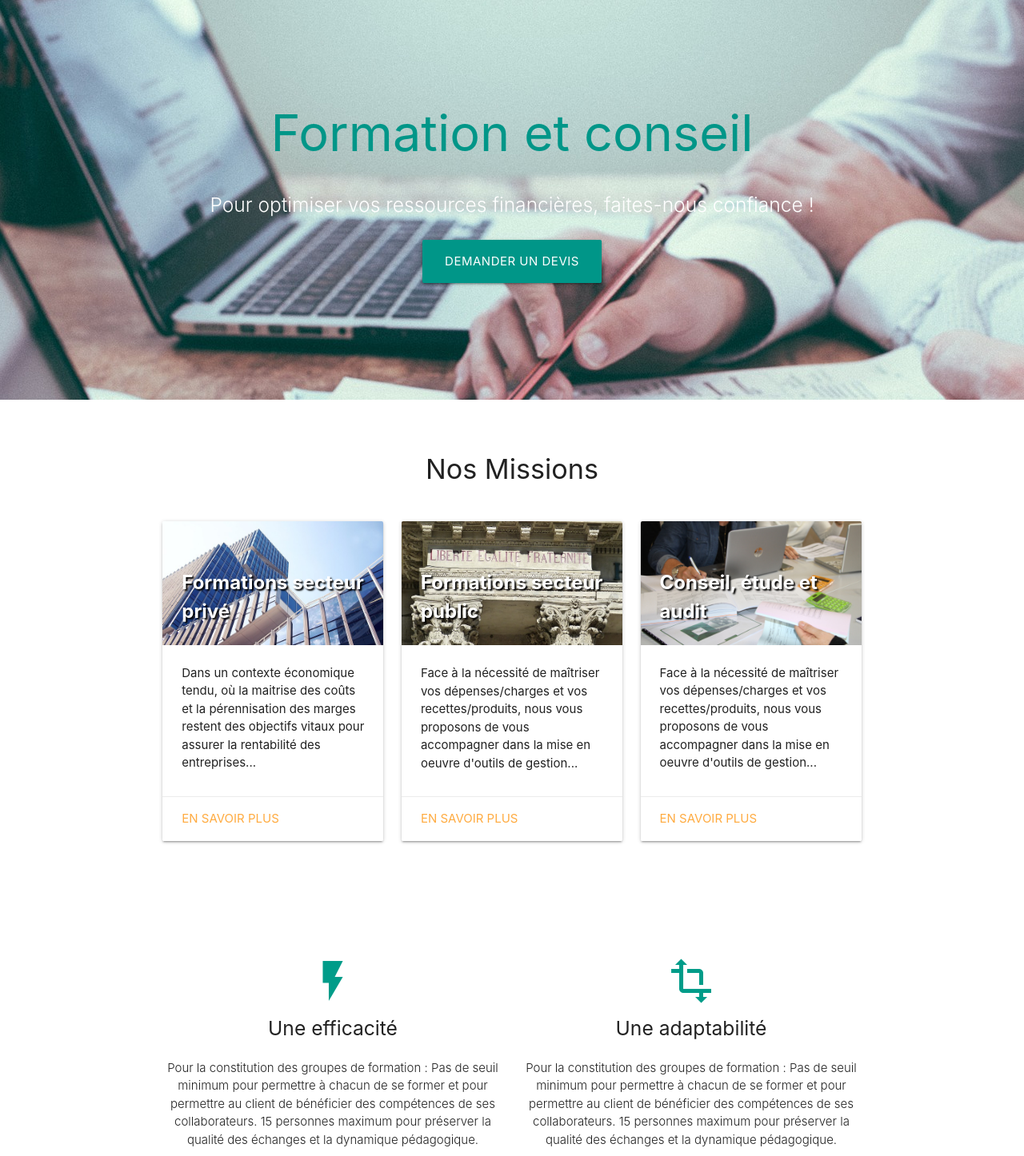
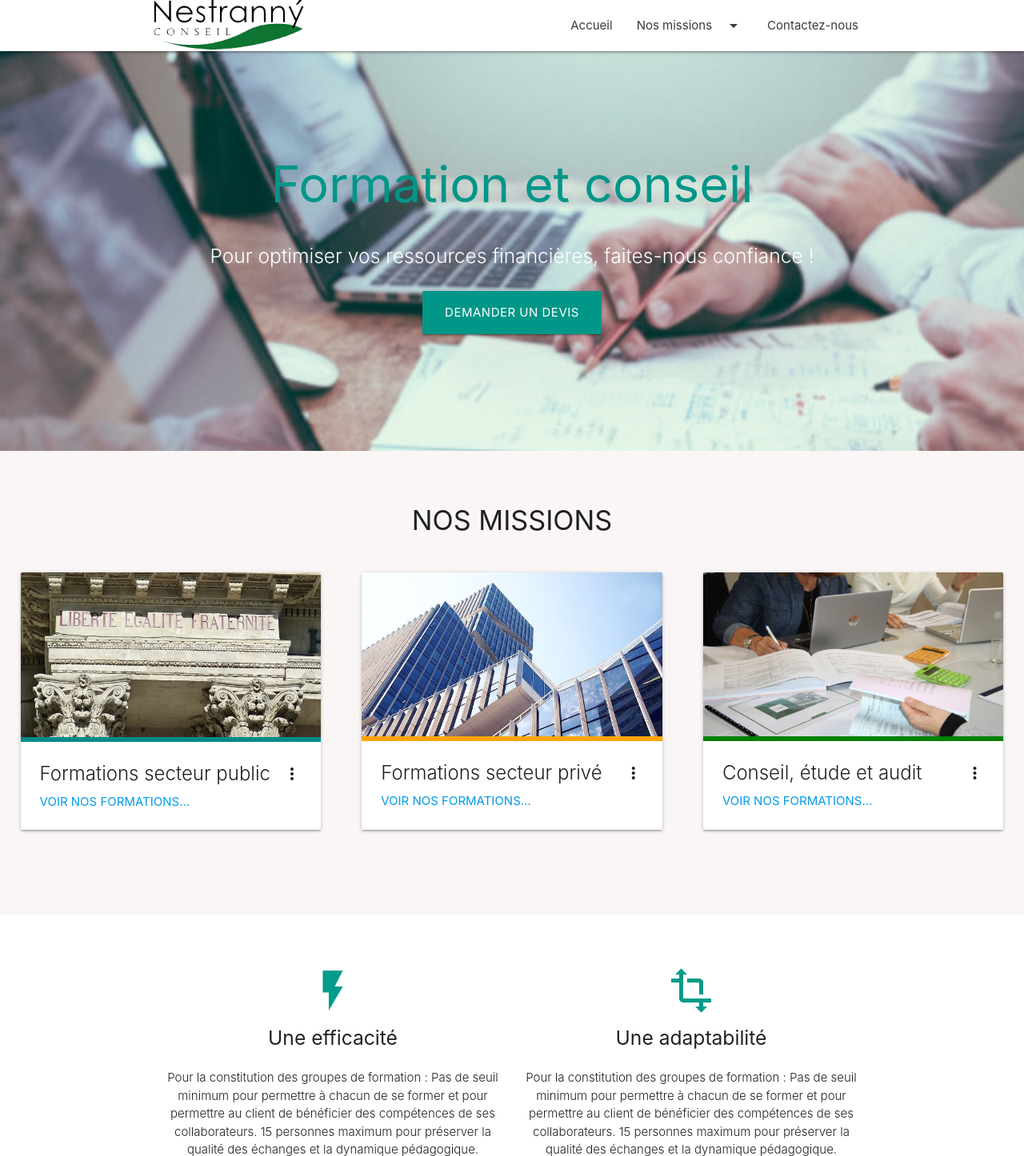
Before and after one commit to Hugox7/NestrannyConseil, a PHP site: page / in a window 1280 px wide. Shown: the top 1446 px of the page at 80% size. Run offline with PHP 8.4, Linux system fonts and the light colour scheme.

Commit message:
modif des cards

```diff
--- a/css/index.css
+++ b/css/index.css
@@ -1,6 +1,12 @@
 .section {
     padding-top: 3rem;
     padding-bottom: 3rem;
+}
+
+.section-cards {
+    padding-top: 3rem;
+    padding-bottom: 3rem;
+    background-color: #FBF6F6;
 }
 
 .logo {
@@ -13,52 +19,81 @@
     width: 100vw; */
 }
 
-.cards {
-    /* margin: 70px 25px; */
-    display: flex;
-    flex-direction: column;
-    justify-content: center;
-    margin: auto;
+/* CARDS */
+
+.card {
 
 }
-
-.card-list {
-
-}
-
-.card-title {
-    font-weight: bold !important;
-    text-shadow: 2px 2px 2px black !important;
-}
-
-.img-card {
-    overflow: hidden;
-}
-
-/* .nocard {
-
-} */
 
 .title-card {
     display: flex;
     justify-content: center;
-    margin-bottom: 25px;
+}
+
+.card-container {
+    padding: 2vw !important;
+}
+
+.card-image {
+    position: relative;
+}
+
+#color-public {
+    height: 6px;
+    background-color: darkcyan;
+    width: 100%;
+    position: absolute;
+    bottom: 0;
+    left: 0;
+    right: 0;
+}
+
+#color-prive {
+    height: 6px;
+    background-color: orange;
+    width: 100%;
+    position: absolute;
+    bottom: 0;
+    left: 0;
+    right: 0;
+}
+
+#color-conseil {
+    height: 6px;
+    background-color: green;
+    width: 100%;
+    position: absolute;
+    bottom: 0;
+    left: 0;
+    right: 0;
 }
 
 
 
 
 /* HEADER */
-.green {
+.white {
     /* background-color: #006518 !important; */
-    position: fixed !important;
+    /*position: fixed !important;
     top:0px;
     background: rgba(0, 0, 0, 0.2) !important;
-    z-index: 150;
+    z-index: 150;  */
+}
+
+li a {
+   color: #3B3A3A !important;
 }
 
 li:hover {
-    background: #006518;
+    background-color: #008135 !important;
+}
+
+li a:hover {
+    color: #ffffff !important;
+}
+
+.sidenav-trigger {
+   color: #008135 !important;
 }
 
 
@@ -75,6 +110,10 @@ li:hover {
 
 .parallax-text {
     color: white !important;
+}
+
+#download-button:hover {
+    background-color: #008135 !important;
 }
 
 /* ICON PART */
--- a/index.html
+++ b/index.html
@@ -7,8 +7,9 @@
       <link type="text/css" rel="stylesheet" href="css/materialize.min.css"  media="screen,projection"/>
       <link type="text/css" rel='stylesheet' href="css/index.css"/>
 
+
       <!--Let browser know website is optimized for mobile-->
-      <meta name="viewport" content="width=device-width, initial-scale=1.0"/>
+      <!-- <meta name="viewport" content="width=device-width, initial-scale=1.0"/> -->
       <meta charset="utf-8" />
       <title>Nestranny Conseil - Accueil</title>
     </head>
@@ -24,7 +25,7 @@
         </ul>
 
         <!-- navbar -->
-        <nav class="green" role="navigation">
+        <nav class="white" role="navigation">
             <div class="nav-wrapper container">
                 <a href="index.html" class="brand-logo"><img src="img/logo-détouré.png" alt="logo nestranny" class="logo"></a>
                 <a href="#" data-target="mobile-demo" class="sidenav-trigger"><i class="material-icons">menu</i></a>
@@ -67,61 +68,62 @@
         </div>
 
 
-
-
-
         <!-- cards formations -->
 
-
-
-        <section class='section cards container'>
+        <section class='section-cards cards'>
             <div class='title-card'>
-                <h4>Nos Missions</h4>
+                <h4>NOS MISSIONS</h4>
             </div>
             <div class="row card-list">
 
-                <div class="col s12 m6 l6 xl4 nocard">
-                    <div class="card medium">
-                    <div class="card-image">
-                        <img src="img/business.jpg" class='img-card'>
-                        <span class="card-title">Formations secteur privé</span>
+                <div class="col s12 m12 l6 xl4 card-container">
+                    <div class="card">
+                        <div class="card-image waves-effect waves-block waves-light">
+                            <img class="activator" src="img/egalite.jpg">
+                            <div id="color-public"></div>
                         </div>
                         <div class="card-content">
-                        <p>Dans un contexte économique tendu, où la maitrise des coûts et la pérennisation des marges restent des objectifs vitaux pour assurer la rentabilité des entreprises...</p>
+                            <span class="card-title activator grey-text text-darken-4">Formations secteur public<i class="material-icons right">more_vert</i></span>
+                            <p><a href="#">VOIR NOS FORMATIONS...</a></p>
                         </div>
-                    <div class="card-action">
-                        <a href="">En savoir plus</a>
+                        <div class="card-reveal">
+                            <span class="card-title grey-text text-darken-4">Card Title<i class="material-icons right">close</i></span>
+                            <p>Here is some more information about this product that is only revealed once clicked on.</p>
                         </div>
                     </div>
                 </div>
 
-                <div class="col s12 m6 l6 xl4 nocard">
-                    <div class="card medium">
-                    <div class="card-image">
-                        <img src="img/egalite.jpg" class='img-card'>
-                        <span class="card-title">Formations secteur public</span>
+                <div class="col s12 m12 l6 xl4 card-container">
+                    <div class="card">
+                        <div class="card-image waves-effect waves-block waves-light">
+                            <img class="activator" src="img/business.jpg">
+                            <div id="color-prive"></div>
                         </div>
                         <div class="card-content">
-                        <p>Face à la nécessité de maîtriser vos dépenses/charges et vos recettes/produits, nous vous proposons de vous accompagner dans la mise en oeuvre d'outils de gestion...</p>
+                            <span class="card-title activator grey-text text-darken-4">Formations secteur privé<i class="material-icons right">more_vert</i></span>
+                            <p><a href="#">VOIR NOS FORMATIONS...</a></p>
                         </div>
-                    <div class="card-action">
-                        <a href="public.html">En savoir plus</a>
+                        <div class="card-reveal">
+                            <span class="card-title grey-text text-darken-4">Card Title<i class="material-icons right">close</i></span>
+                            <p>Here is some more information about this product that is only revealed once clicked on.</p>
                         </div>
                     </div>
                 </div>
 
 
-                <div class="col s12 m6 l6 xl4 nocard">
-                    <div class="card medium">
-                    <div class="card-image">
-                        <img src="img/IMG_6769.JPG" class='img-card'>
-                        <span class="card-title">Conseil, étude et audit</span>
+                <div class="col s12 m12 l6 xl4 card-container">
+                    <div class="card">
+                        <div class="card-image waves-effect waves-block waves-light">
+                            <img class="activator" src="img/conseil.JPG">
+                            <div id="color-conseil"></div>
                         </div>
                         <div class="card-content">
-                        <p>Face à la nécessité de maîtriser vos dépenses/charges et vos recettes/produits, nous vous proposons de vous accompagner dans la mise en oeuvre d'outils de gestion...</p>
+                            <span class="card-title activator grey-text text-darken-4">Conseil, étude et audit<i class="material-icons right">more_vert</i></span>
+                            <p><a href="#">VOIR NOS FORMATIONS...</a></p>
                         </div>
-                    <div class="card-action">
-                        <a href="#">En savoir plus</a>
+                        <div class="card-reveal">
+                            <span class="card-title grey-text text-darken-4">Card Title<i class="material-icons right">close</i></span>
+                            <p>Here is some more information about this product that is only revealed once clicked on.</p>
                         </div>
                     </div>
                 </div>
```
Also changed, not shown: img/conseil.JPG (added), img/conseiletude.jpg. Lines whose indentation alone changed are shown as unchanged.
